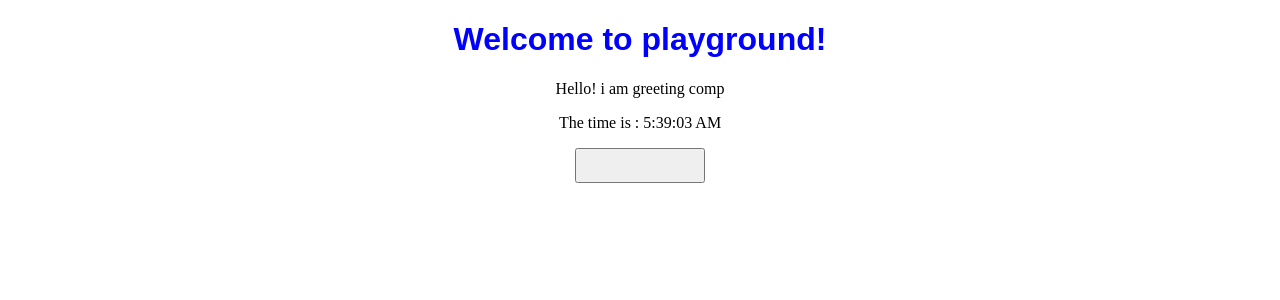
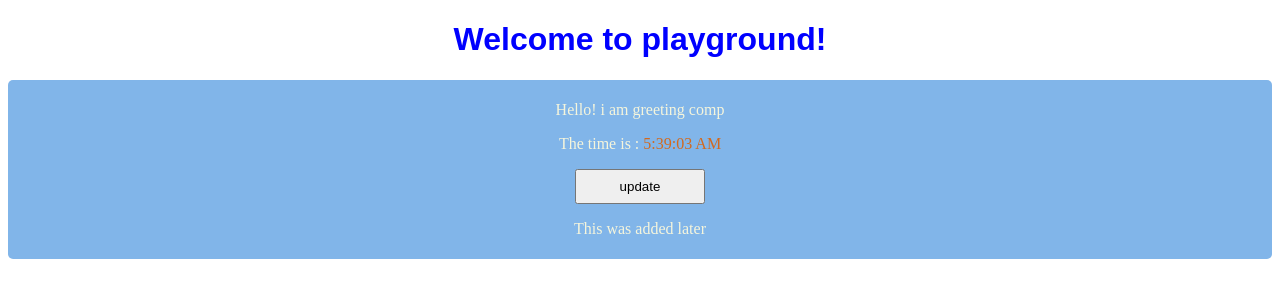
Before and after one commit to zaki-git/angular-hello, an Angular app: page / in a window 1280 px wide. Shown: the top 300 px of the page. Built offline with nearby package versions, Linux system fonts and the light colour scheme.

Commit message:
Added a greetings component to show button action

```diff
--- a/src/app/components/greeting.component.css
+++ b/src/app/components/greeting.component.css
@@ -3,3 +3,16 @@ button
     width: 130px;
     height: 35px;
 }
+
+div
+{
+  background-color: #81b5e9;
+  border-radius: 5px;
+  padding: 5px;
+  color: beige;
+}
+
+span
+{
+  color: chocolate;
+}
--- a/src/app/components/greeting.component.html
+++ b/src/app/components/greeting.component.html
@@ -1,5 +1,7 @@
 <div>
     <p>Hello! i am greeting comp</p>
     <p>The time is : <span> {{ time }} </span></p>
-    <button (click)="updateTime()" value="update"></button>
+    <button (click)="updateTime()">update</button>
+    <p>This was added later</p>
+
 </div>
```
